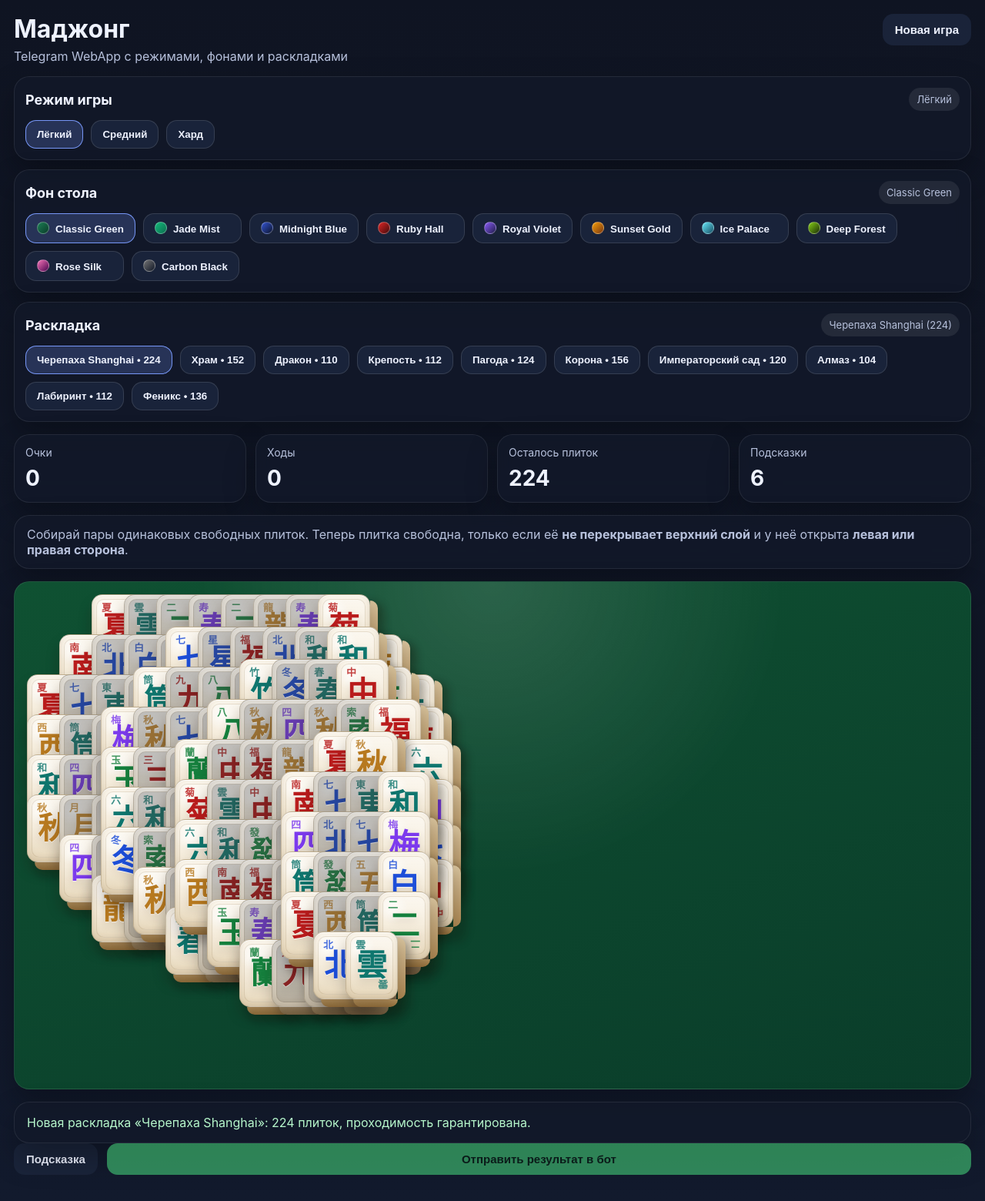
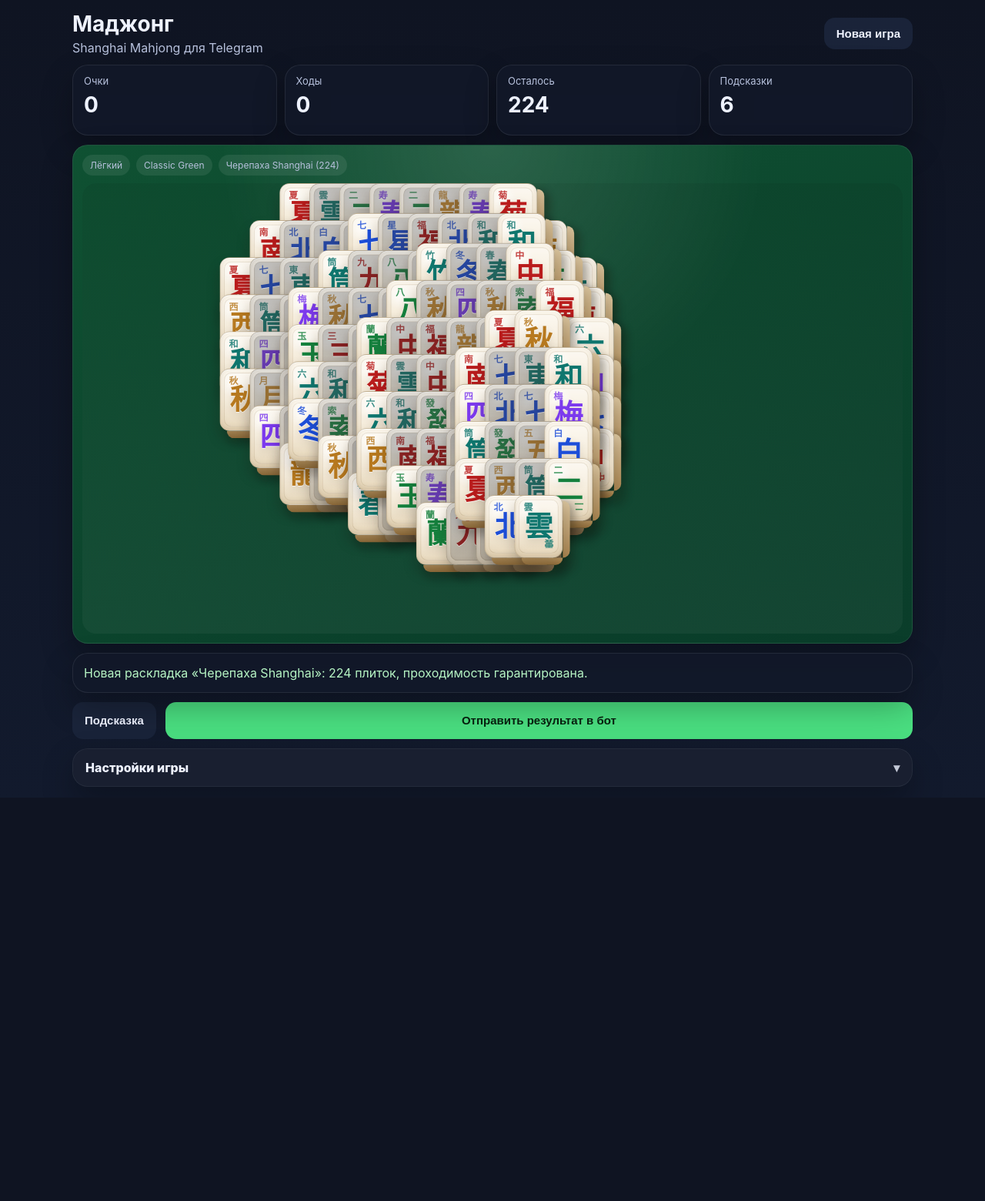
Before and after one commit to evgeniyreshetnikov-commits/telegram-mahjong-bot, a FastAPI app: page /game in a window 1280 px wide. Shown: the whole page at 77% size. After the commit the page ends 1022 px from the top, so only its background shows below. Run offline with FastAPI, Linux system fonts and the light colour scheme; some libraries are stand-ins or nearby versions.

Commit message:
Add files via upload

```diff
--- a/app/static/game.js
+++ b/app/static/game.js
@@ -173,6 +173,9 @@ const LAYOUTS = [
 ];
 
 const boardEl = document.getElementById("board");
+const boardShellEl = document.getElementById("boardShell");
+const boardViewportEl = document.getElementById("boardViewport");
+const boardStageEl = document.getElementById("boardStage");
 const scoreEl = document.getElementById("score");
 const movesEl = document.getElementById("moves");
 const tilesLeftEl = document.getElementById("tilesLeft");
@@ -525,7 +528,10 @@ function computeBoardBounds() {
   if (!activeTiles.length) {
     boardEl.style.width = "100%";
     boardEl.style.height = "420px";
-    return;
+    boardStageEl.style.width = "100%";
+    boardStageEl.style.height = "420px";
+    appShell.style.setProperty("--board-scale", "1");
+    return { width: 760, height: 420 };
   }
 
   const maxX = Math.max(...state.board.map((tile) => tile.x));
@@ -533,12 +539,32 @@ function computeBoardBounds() {
   const maxZ = Math.max(...state.board.map((tile) => tile.z));
   const width = (maxX / 2) * STEP_X + TILE_W + maxZ * LEVEL_OFFSET_X + 40;
   const height = (maxY / 2) * STEP_Y + TILE_H + maxZ * LEVEL_OFFSET_Y + 30;
-  boardEl.style.width = `${Math.max(width, 760)}px`;
-  boardEl.style.height = `${Math.max(height, 420)}px`;
+  const finalWidth = Math.max(width, 760);
+  const finalHeight = Math.max(height, 420);
+  boardEl.style.width = `${finalWidth}px`;
+  boardEl.style.height = `${finalHeight}px`;
+  return { width: finalWidth, height: finalHeight };
+}
+
+function fitBoardToViewport(bounds) {
+  const viewportWidth = boardViewportEl.clientWidth - 6;
+  const viewportHeight = boardViewportEl.clientHeight - 6;
+  if (!viewportWidth || !viewportHeight) return;
+
+  const widthScale = viewportWidth / bounds.width;
+  const heightScale = viewportHeight / bounds.height;
+  const isPhone = window.innerWidth <= 640;
+  const scale = Math.min(widthScale, heightScale, isPhone ? 0.96 : 1);
+  const safeScale = Math.max(scale, isPhone ? 0.42 : 0.6);
+
+  appShell.style.setProperty("--board-scale", String(safeScale));
+  boardStageEl.style.width = `${Math.max(bounds.width * safeScale, viewportWidth)}px`;
+  boardStageEl.style.height = `${Math.max(bounds.height * safeScale, viewportHeight)}px`;
 }
 
 function renderBoard() {
-  computeBoardBounds();
+  const bounds = computeBoardBounds();
+  fitBoardToViewport(bounds);
   boardEl.innerHTML = "";
   updateAvailablePairs();
 
@@ -715,3 +741,9 @@ if (restoreSavedProgress()) {
 } else {
   startNewGame({ preserveSettings: false });
 }
+
+
+window.addEventListener("resize", () => {
+  const bounds = computeBoardBounds();
+  fitBoardToViewport(bounds);
+});
--- a/app/static/styles.css
+++ b/app/static/styles.css
@@ -9,11 +9,11 @@
     --danger: #ff8f8f;
     --shadow: 0 18px 40px rgba(0, 0, 0, 0.28);
     --table-bg: radial-gradient(circle at top, rgba(255,255,255,0.12), transparent 42%), linear-gradient(160deg, #0f5132 0%, #0a3d2a 100%);
-    --board-width: 100%;
-    --board-height: 480px;
+    --board-scale: 1;
 }
 
 * { box-sizing: border-box; }
+html, body { min-height: 100%; }
 body {
     margin: 0;
     font-family: Inter, system-ui, sans-serif;
@@ -21,13 +21,28 @@ body {
     color: var(--text);
 }
 
-.app-shell { max-width: 1280px; margin: 0 auto; min-height: 100vh; padding: 18px; }
-.topbar, .stats, .legend, .footer-actions, .control-panel { margin-bottom: 16px; }
-.topbar { display: flex; justify-content: space-between; align-items: flex-start; gap: 12px; }
-.topbar h1 { margin: 0 0 6px; font-size: 32px; }
+.app-shell {
+    max-width: 1120px;
+    margin: 0 auto;
+    min-height: 100vh;
+    padding: 14px;
+    display: flex;
+    flex-direction: column;
+    gap: 12px;
+}
+.topbar, .stats, .legend, .footer-actions, .control-panel { margin: 0; }
+.topbar {
+    display: flex;
+    justify-content: space-between;
+    align-items: center;
+    gap: 12px;
+}
+.topbar h1 { margin: 0 0 4px; font-size: 28px; }
 .topbar p, .legend p { margin: 0; color: var(--muted); }
+.topbar-actions { display: flex; gap: 8px; }
+
 .control-panel { display: grid; gap: 12px; }
-.panel-block, .stat-card, .legend, .board-shell, .message {
+.panel-block, .stat-card, .legend, .board-shell, .message, .settings-panel {
     background: var(--panel);
     border: 1px solid rgba(255, 255, 255, 0.08);
     border-radius: 20px;
@@ -37,7 +52,14 @@ body {
 .panel-block { padding: 14px; }
 .panel-title-row { display: flex; justify-content: space-between; align-items: center; gap: 12px; margin-bottom: 12px; }
 .panel-title-row h2 { margin: 0; font-size: 18px; }
-.chip-badge { padding: 7px 10px; border-radius: 999px; background: rgba(255,255,255,0.08); color: var(--muted); font-size: 13px; }
+.chip-badge {
+    padding: 6px 10px;
+    border-radius: 999px;
+    background: rgba(255,255,255,0.08);
+    color: var(--muted);
+    font-size: 12px;
+    white-space: nowrap;
+}
 .segmented, .chip-grid { display: flex; flex-wrap: wrap; gap: 10px; }
 .option-btn {
     border: 1px solid rgba(255,255,255,0.12);
@@ -51,26 +73,66 @@ body {
 }
 .option-btn:hover { transform: translateY(-1px); }
 .option-btn.active { border-color: rgba(124, 156, 255, 0.95); background: rgba(124, 156, 255, 0.22); }
-.option-btn.theme-btn { min-width: 128px; text-align: left; }
-.theme-preview { width: 16px; height: 16px; border-radius: 999px; display: inline-block; margin-right: 8px; vertical-align: -2px; border: 1px solid rgba(255,255,255,0.3); }
-.stats { display: grid; grid-template-columns: repeat(4, 1fr); gap: 12px; }
-.stat-card { padding: 14px; display: flex; flex-direction: column; gap: 8px; }
-.stat-card span { color: var(--muted); font-size: 14px; }
+.option-btn.theme-btn { min-width: 136px; text-align: left; }
+.theme-preview {
+    width: 16px;
+    height: 16px;
+    border-radius: 999px;
+    display: inline-block;
+    margin-right: 8px;
+    vertical-align: -2px;
+    border: 1px solid rgba(255,255,255,0.3);
+}
+.stats { display: grid; grid-template-columns: repeat(4, 1fr); gap: 10px; }
+.stat-card { padding: 12px 14px; display: flex; flex-direction: column; gap: 6px; min-height: 92px; }
+.stat-card span { color: var(--muted); font-size: 13px; }
 .stat-card strong { font-size: 28px; }
 .legend { padding: 14px 16px; }
 
+.game-main {
+    display: flex;
+    flex-direction: column;
+    gap: 12px;
+}
+
 .board-shell {
-    padding: 16px;
-    overflow-x: auto;
-    overflow-y: hidden;
+    padding: 12px;
     background-image: var(--table-bg);
+    overflow: hidden;
+}
+.board-toolbar {
+    display: flex;
+    justify-content: space-between;
+    align-items: center;
+    gap: 8px;
+    margin-bottom: 10px;
+}
+.board-badges {
+    display: flex;
+    gap: 8px;
+    flex-wrap: wrap;
+}
+.board-viewport {
+    position: relative;
+    width: 100%;
+    min-height: 300px;
+    height: min(64vh, 720px);
+    overflow: auto;
+    border-radius: 18px;
+    background: linear-gradient(180deg, rgba(0,0,0,0.06), rgba(255,255,255,0.04));
+}
+.board-stage {
+    position: relative;
+    width: 100%;
+    height: 100%;
+    min-width: fit-content;
+    min-height: fit-content;
 }
 .board {
     position: relative;
-    min-width: min(100%, var(--board-width));
-    width: var(--board-width);
-    height: var(--board-height);
     margin: 0 auto;
+    transform-origin: top center;
+    transform: scale(var(--board-scale));
 }
 
 .tile {
@@ -175,7 +237,16 @@ body {
 .tile.hint .tile-face { box-shadow: 0 0 0 4px rgba(74, 222, 128, 0.26), 0 12px 18px rgba(21,15,7,0.22), inset 0 1px 0 rgba(255,255,255,0.94), inset 0 -3px 8px rgba(138, 116, 79, 0.2); }
 .tile.removing { animation: tileRemove 330ms ease forwards; pointer-events: none; }
 
-.message { margin-top: 16px; padding: 14px 16px; min-height: 54px; display: flex; align-items: center; color: var(--muted); }
+.message {
+    padding: 12px 14px;
+    min-height: 52px;
+    display: flex;
+    align-items: center;
+    color: var(--muted);
+}
+.message[data-tone="warning"] { color: #ffd59a; }
+.message[data-tone="success"] { color: #b6f5c4; }
+.message[data-tone="danger"] { color: #ffb0b0; }
 .primary-btn, .ghost-btn {
     border: none;
     border-radius: 14px;
@@ -187,31 +258,62 @@ body {
 .primary-btn { background: var(--accent-2); color: #08210f; flex: 1; }
 .ghost-btn { background: var(--panel-2); color: var(--text); }
 .footer-actions { display: flex; gap: 12px; }
+.footer-actions button { min-height: 48px; }
+
+.settings-panel { padding: 0; overflow: hidden; }
+.settings-panel summary {
+    list-style: none;
+    cursor: pointer;
+    padding: 14px 16px;
+    font-weight: 800;
+    background: rgba(255,255,255,0.03);
+}
+.settings-panel summary::-webkit-details-marker { display: none; }
+.settings-panel summary::after {
+    content: "▾";
+    float: right;
+    opacity: 0.8;
+    transition: transform 0.2s ease;
+}
+.settings-panel[open] summary::after { transform: rotate(180deg); }
+.settings-panel .control-panel,
+.settings-panel .legend { padding: 12px; }
+.settings-panel .legend { margin: 0 12px 12px; }
 
 @keyframes tileRise {
-    from { opacity: 0; transform: translateY(8px) scale(0.96); }
+    from { opacity: 0; transform: translateY(12px) scale(0.96); }
     to { opacity: 1; transform: translateY(0) scale(1); }
 }
+
 @keyframes tileRemove {
-    0% { opacity: 1; transform: translateY(0) scale(1); }
-    35% { opacity: 1; transform: translateY(-12px) scale(1.08); }
-    100% { opacity: 0; transform: translateY(-28px) scale(0.8); }
+    0% { opacity: 1; transform: translateY(-8px) scale(1.08); }
+    100% { opacity: 0; transform: translateY(-34px) scale(0.72); }
 }
 
-@media (max-width: 840px) {
+@media (max-width: 900px) {
     .stats { grid-template-columns: repeat(2, 1fr); }
-    .board { min-width: max(760px, var(--board-width)); }
-}
-@media (max-width: 580px) {
-    .stats { grid-template-columns: 1fr; }
-    .topbar, .footer-actions, .panel-title-row { flex-direction: column; align-items: stretch; }
+    .board-viewport { height: min(58vh, 560px); }
 }
 
+@media (max-width: 640px) {
+    .app-shell { padding: 10px; gap: 10px; }
+    .topbar { align-items: flex-start; }
+    .topbar h1 { font-size: 24px; }
+    .topbar p { font-size: 14px; }
+    .board-shell { padding: 10px; }
+    .board-badges { gap: 6px; }
+    .chip-badge { font-size: 11px; padding: 5px 8px; }
+    .board-viewport { height: min(52vh, 460px); min-height: 240px; }
+    .stat-card { min-height: 78px; }
+    .stat-card strong { font-size: 24px; }
+    .footer-actions { position: sticky; bottom: 8px; z-index: 20; }
+    .option-btn { width: 100%; }
+    .segmented > .option-btn { width: calc(33.333% - 7px); min-width: 0; padding-left: 8px; padding-right: 8px; }
+    .chip-grid > .option-btn { width: calc(50% - 5px); min-width: 0; }
+}
 
-.primary-btn:disabled, .ghost-btn:disabled {
-    opacity: 0.55;
-    cursor: not-allowed;
+@media (max-width: 420px) {
+    .board-viewport { height: 48vh; }
+    .tile.selected { transform: translateY(-8px) scale(1.08); }
+    .segmented > .option-btn { font-size: 14px; }
 }
-.message[data-tone="success"] { color: #b6f7cb; }
-.message[data-tone="warning"] { color: #ffd59a; }
-.message[data-tone="danger"] { color: #ffaaaa; }
--- a/app/templates/game.html
+++ b/app/templates/game.html
@@ -2,7 +2,7 @@
 <html lang="ru">
 <head>
     <meta charset="UTF-8" />
-    <meta name="viewport" content="width=device-width, initial-scale=1.0" />
+    <meta name="viewport" content="width=device-width, initial-scale=1.0, viewport-fit=cover" />
     <title>Telegram Mahjong</title>
     <link rel="stylesheet" href="/static/styles.css" />
     <script src="https://telegram.org/js/telegram-web-app.js"></script>
@@ -12,38 +12,14 @@
         <header class="topbar">
             <div>
                 <h1>Маджонг</h1>
-                <p>Telegram WebApp с режимами, фонами и раскладками</p>
+                <p>Shanghai Mahjong для Telegram</p>
             </div>
-            <button id="restartBtn" class="ghost-btn">Новая игра</button>
+            <div class="topbar-actions">
+                <button id="restartBtn" class="ghost-btn">Новая игра</button>
+            </div>
         </header>
 
-        <section class="control-panel">
-            <div class="panel-block">
-                <div class="panel-title-row">
-                    <h2>Режим игры</h2>
-                    <span id="difficultyBadge" class="chip-badge">Лёгкий</span>
-                </div>
-                <div id="difficultyControls" class="segmented"></div>
-            </div>
-
-            <div class="panel-block">
-                <div class="panel-title-row">
-                    <h2>Фон стола</h2>
-                    <span id="themeBadge" class="chip-badge">Classic Green</span>
-                </div>
-                <div id="themeControls" class="chip-grid"></div>
-            </div>
-
-            <div class="panel-block">
-                <div class="panel-title-row">
-                    <h2>Раскладка</h2>
-                    <span id="layoutBadge" class="chip-badge">Черепаха</span>
-                </div>
-                <div id="layoutControls" class="chip-grid"></div>
-            </div>
-        </section>
-
-        <section class="stats">
+        <section class="stats compact-stats">
             <div class="stat-card">
                 <span>Очки</span>
                 <strong id="score">0</strong>
@@ -53,7 +29,7 @@
                 <strong id="moves">0</strong>
             </div>
             <div class="stat-card">
-                <span>Осталось плиток</span>
+                <span>Осталось</span>
                 <strong id="tilesLeft">0</strong>
             </div>
             <div class="stat-card">
@@ -62,16 +38,20 @@
             </div>
         </section>
 
-        <section class="legend">
-            <p>
-                Собирай пары одинаковых свободных плиток. Теперь плитка свободна, только если её
-                <b>не перекрывает верхний слой</b> и у неё открыта <b>левая или правая сторона</b>.
-            </p>
-        </section>
-
-        <main>
-            <div class="board-shell">
-                <div id="board" class="board"></div>
+        <main class="game-main">
+            <div class="board-shell" id="boardShell">
+                <div class="board-toolbar">
+                    <div class="board-badges">
+                        <span id="difficultyBadge" class="chip-badge">Лёгкий</span>
+                        <span id="themeBadge" class="chip-badge">Classic Green</span>
+                        <span id="layoutBadge" class="chip-badge">Черепаха</span>
+                    </div>
+                </div>
+                <div class="board-viewport" id="boardViewport">
+                    <div class="board-stage" id="boardStage">
+                        <div id="board" class="board"></div>
+                    </div>
+                </div>
             </div>
             <div id="message" class="message"></div>
         </main>
@@ -80,6 +60,39 @@
             <button id="hintBtn" class="ghost-btn">Подсказка</button>
             <button id="sendResultBtn" class="primary-btn">Отправить результат в бот</button>
         </footer>
+
+        <details class="settings-panel" id="settingsPanel">
+            <summary>Настройки игры</summary>
+            <section class="control-panel">
+                <div class="panel-block">
+                    <div class="panel-title-row">
+                        <h2>Режим игры</h2>
+                    </div>
+                    <div id="difficultyControls" class="segmented"></div>
+                </div>
+
+                <div class="panel-block">
+                    <div class="panel-title-row">
+                        <h2>Фон стола</h2>
+                    </div>
+                    <div id="themeControls" class="chip-grid"></div>
+                </div>
+
+                <div class="panel-block">
+                    <div class="panel-title-row">
+                        <h2>Раскладка</h2>
+                    </div>
+                    <div id="layoutControls" class="chip-grid"></div>
+                </div>
+            </section>
+
+            <section class="legend">
+                <p>
+                    Собирай пары одинаковых свободных плиток. Плитка свободна, если её
+                    <b>не перекрывает верхний слой</b> и у неё открыта <b>левая или правая сторона</b>.
+                </p>
+            </section>
+        </details>
     </div>
 
     <script>
```
